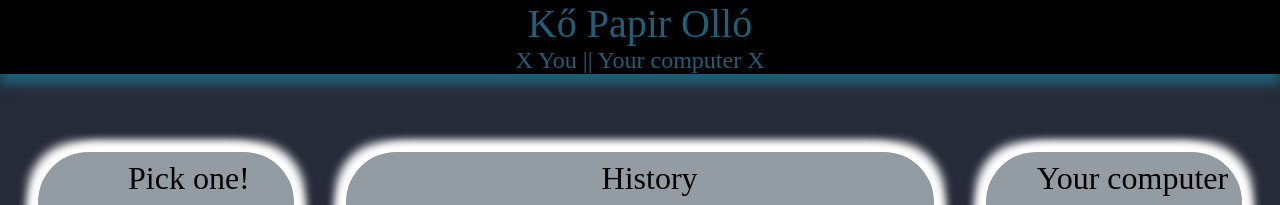
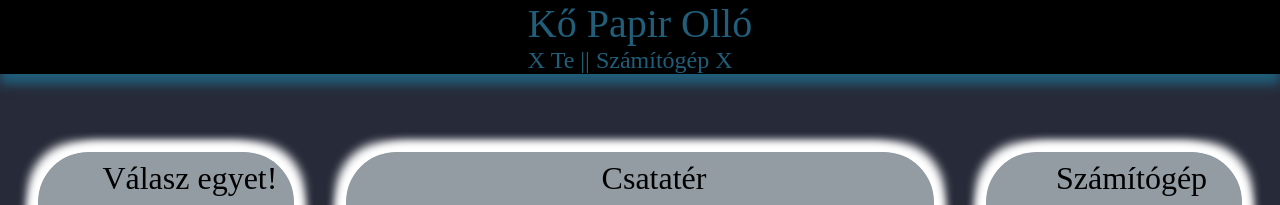
Before and after one commit to Preisler25/rock_paper_scissor, a plain HTML site: page index.html in a window 1280 px wide. Shown: the top 205 px of the page. Drawn offline with Linux system fonts and the light colour scheme.

Commit message:
eng to hu

```diff
--- a/app.js
+++ b/app.js
@@ -38,7 +38,7 @@ const random = () =>{
 
 //ref func
 const ref = () =>{
-    scoretxt.innerHTML = `${player_score} You || Your computer ${comp_score}`
+    scoretxt.innerHTML = `${player_score} Te || Számitógép ${comp_score}`
 }
 
 //coloring and design
--- a/index.html
+++ b/index.html
@@ -1,5 +1,5 @@
 <!DOCTYPE html>
-<html lang="en">
+<html lang="HUN">
 <head>
     <meta charset="UTF-8">
     <meta http-equiv="X-UA-Compatible" content="IE=edge">
@@ -13,13 +13,13 @@
     <header>
         <nav>
             <div id="header">Kő Papir Olló</div>
-            <div id="score">X You || Your computer X</div>
+            <div id="score">X Te || Számítógép X</div>
         </nav>
     </header>
 
     <main>
         <div id="content">
-            <div id="txt">Pick one!</div>
+            <div id="txt">Válasz egyet!</div>
             <div id="rock">
                 <img src="./img/rock.png" id="rockimg">
             </div>
@@ -33,13 +33,13 @@
 
         <div id="history">
             <div id="H-content">
-                <div id="H-txt">History</div>
+                <div id="H-txt">Csatatér</div>
                 <div id="H-history"></div>
             </div>
         </div>
 
         <div id="C-content">
-            <div id="C-txt">Your computer</div>
+            <div id="C-txt">Számítógép</div>
             <div id="C-rock">
                 <img src="./img/rock.png" id="C-rockimg">
             </div>
--- a/style.css
+++ b/style.css
@@ -92,7 +92,7 @@ footer{
     position: fixed;
     font-size: 4vh;
     margin-top: 1vh;
-    margin-left: 7vw;
+    margin-left: 5vw;
 }
 #H-txt{
     position: fixed;
@@ -104,7 +104,7 @@ footer{
     position: fixed;
     font-size: 4vh;
     margin-top: 1vh;
-    margin-left: 4vw;
+    margin-left: 5.5vw;
 }
 
 img{
```
